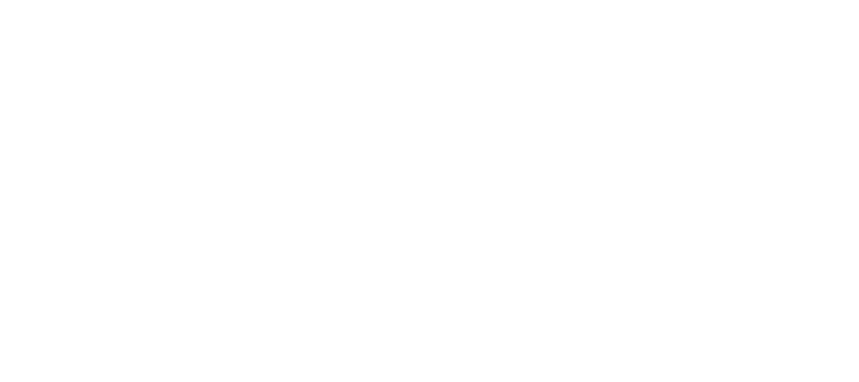
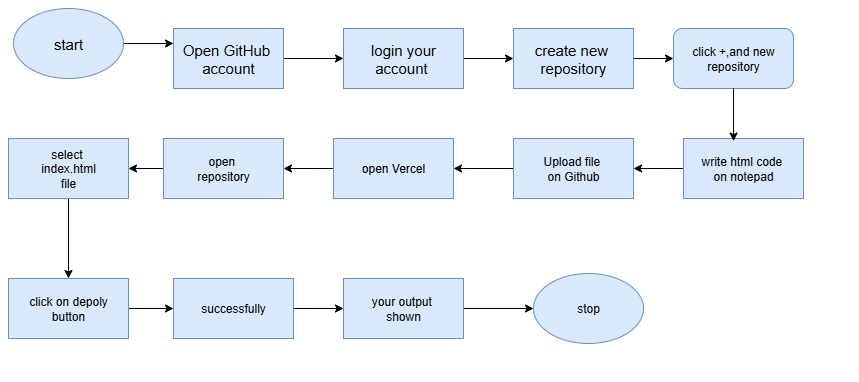
Before and after one commit to Yaminiavidi-08/simple-CI-CD-demo, a plain HTML site: page index4.html in a window 1280 px wide. Shown: the whole page, without its empty margins (0-859 px from the left). Drawn offline with Linux system fonts and the light colour scheme.

Commit message:
Update index4.html

```diff
--- a/index4.html
+++ b/index4.html
@@ -1,5 +1,6 @@
 <html>
 <body>
-<img src=>
+<img src=https://github.com/Yaminiavidi-08/simple-CI-CD-demo/blob/main/wed%20application.drawio.png>
 </body>
+
 </html>
```
